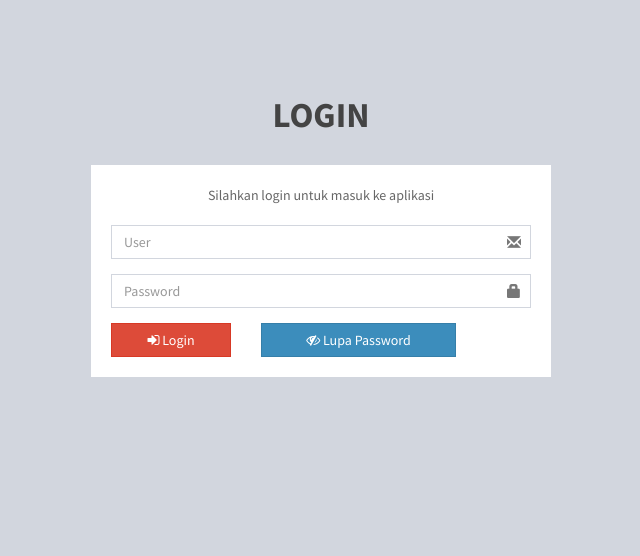
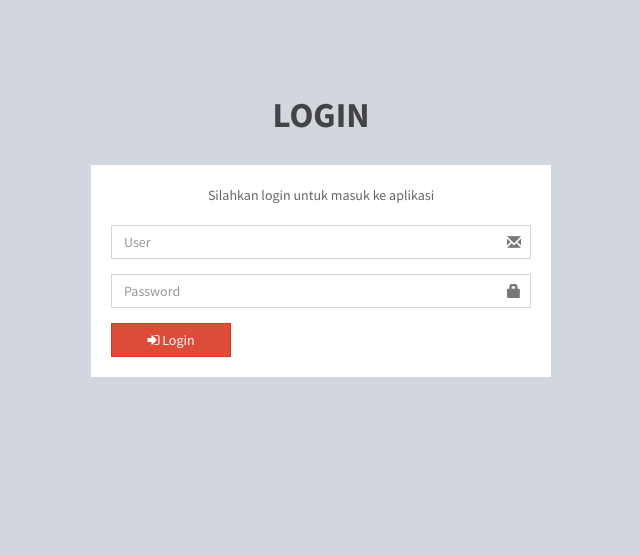
Before and after one commit to dondonudon/usm_mobil, a CodeIgniter app: page /database/index.php/auth/index in a window 1280 px wide. Shown: the top 556 px of the page, without its empty margins (319-959 px from the left). Run offline with CodeIgniter, Linux system fonts and the light colour scheme.

Commit message:
remove Lupa Password

```diff
--- a/application/views/auth/login.php
+++ b/application/views/auth/login.php
@@ -58,9 +58,6 @@ if (empty($status_login)) {
                     <div class="col-xs-4">
                         <button type="submit" class="btn btn-danger btn-block btn-flat"><i class="fa fa-sign-in" aria-hidden="true"></i> Login</button>
                     </div>
-                    <div class="col-xs-6">
-                        <?php echo anchor('#', '<i class="fa fa-eye-slash" aria-hidden="true"></i> Lupa Password', array('class' => 'btn btn-primary btn-block btn-flat')); ?>
-                    </div>
                 </div>
                 <!-- /.col -->
 
```
